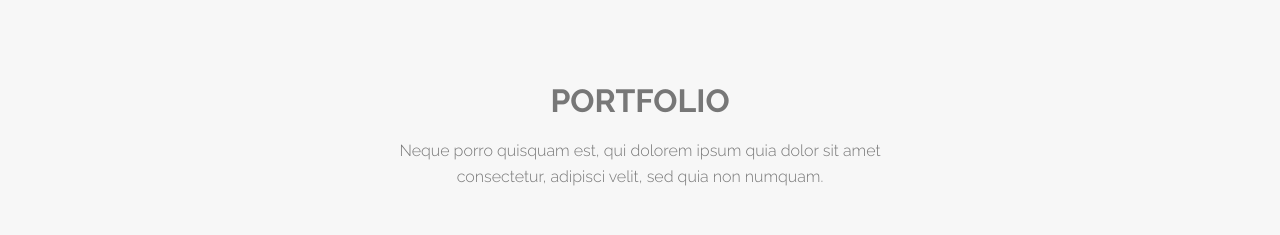
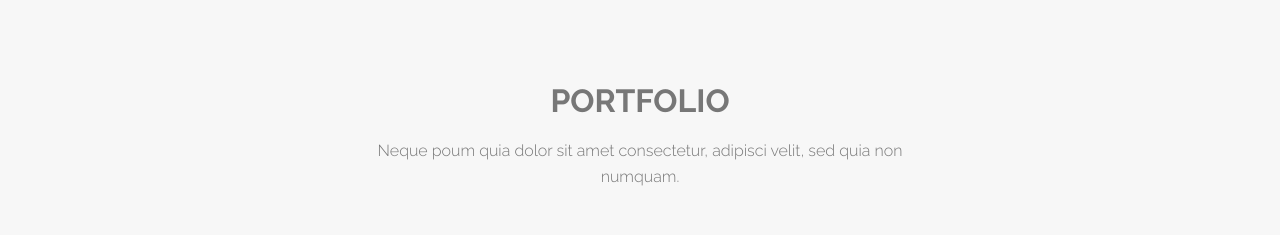
Before and after one commit to PersonalInc/CDDemo, a plain HTML site: page index.html in a window 1280 px wide. Shown: the part 4780-5015 px from the top of the page. Drawn offline with Linux system fonts and the light colour scheme; no server answers.

Commit message:
second commit

```diff
--- a/index.html
+++ b/index.html
@@ -1,6 +1,5 @@
 <!DOCTYPE html>
 <!--[if lt IE 7]>      <html class="no-js lt-ie9 lt-ie8 lt-ie7"> <![endif]-->
-<!--[if IE 7]>         <html class="no-js lt-ie9 lt-ie8"> <![endif]-->
 <!--[if IE 8]>         <html class="no-js lt-ie9"> <![endif]-->
 <!--[if gt IE 8]><!--> <html class="no-js"> <!--<![endif]-->
     <head>
@@ -26,7 +25,6 @@
     </head>
 
     <body>
-
 
 	<div class="header">
 	<section id="header" class="appear">
@@ -379,7 +377,7 @@
 					<div class="col-md-offset-3 col-md-6">
 						<div class="section-header">
 							<h2 class="section-heading animated" data-animation="bounceInUp">Portfolio</h2>
-							<p>Neque porro quisquam est, qui dolorem ipsum quia dolor sit amet consectetur, adipisci velit, sed quia non numquam.</p>
+							<p>Neque poum quia dolor sit amet consectetur, adipisci velit, sed quia non numquam.</p>
 						</div>
 					</div>
 				</div>
```
